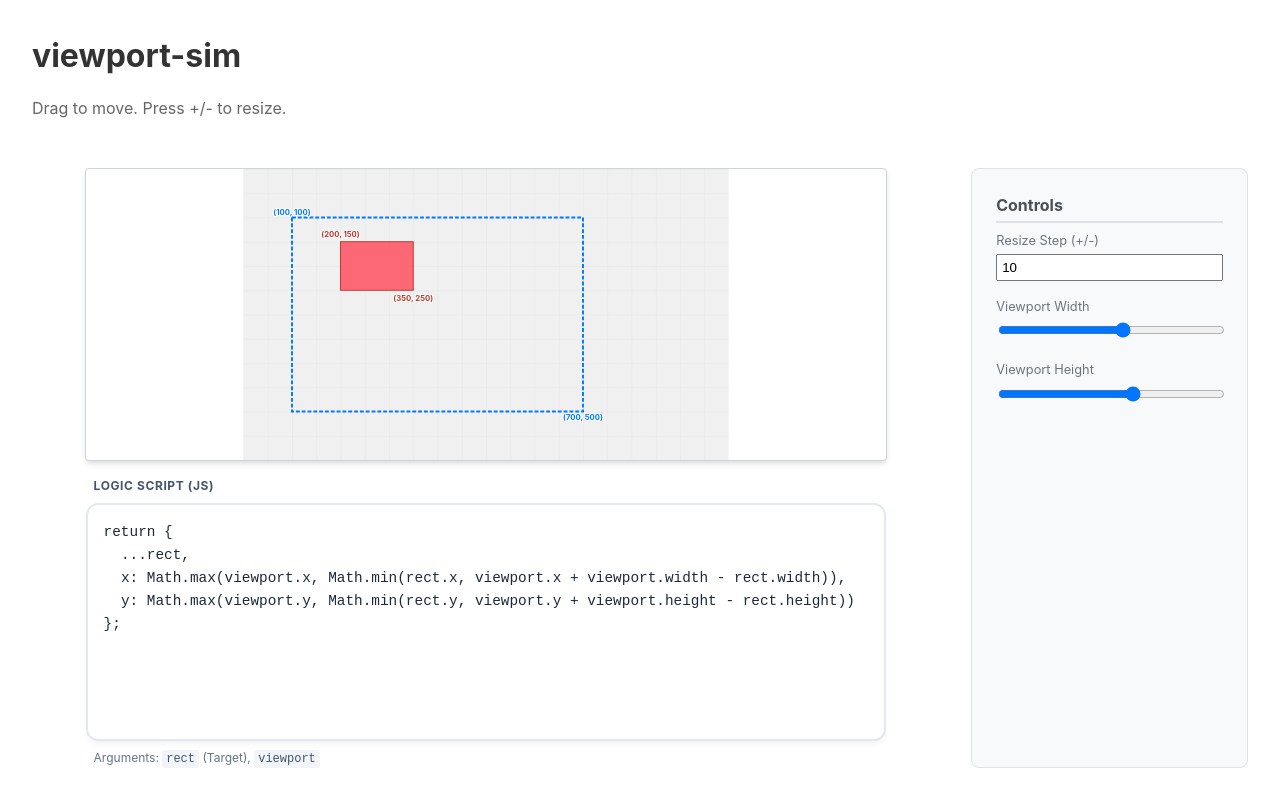
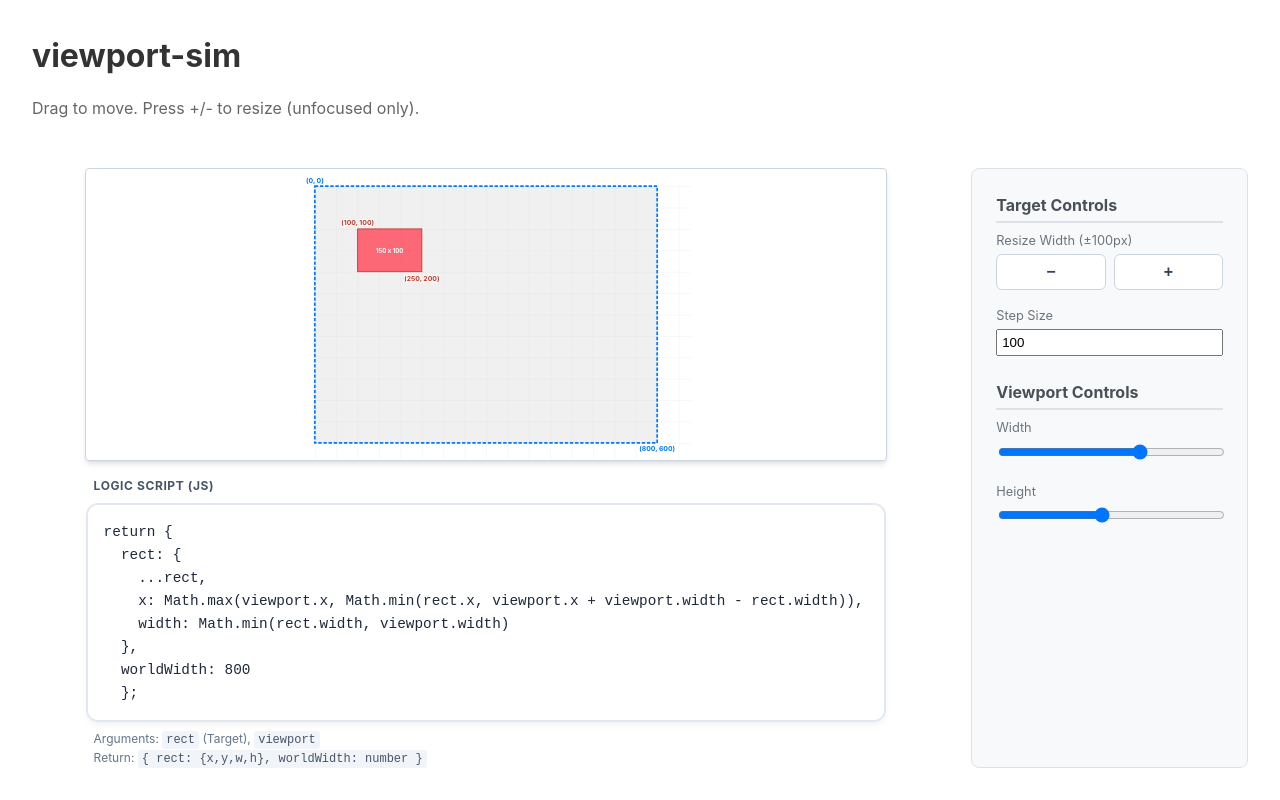
Before and after one commit to dangan-dev/rect-sim, a React (Vite) app: page / in a window 1280 px wide. Built offline with nearby package versions, Linux system fonts and the light colour scheme.

Commit message:
増減をキー入力からボタンに変更

```diff
--- a/src/App.css
+++ b/src/App.css
@@ -200,6 +200,34 @@ header p {
   margin-bottom: 0.25rem;
 }
 
+.button-group {
+  display: flex;
+  gap: 0.5rem;
+}
+
+.button-group button {
+  flex: 1;
+  padding: 0.5rem;
+  font-size: 1rem;
+  font-weight: bold;
+  cursor: pointer;
+  background: #ffffff;
+  border: 1px solid #cbd5e1;
+  border-radius: 6px;
+  color: #334155;
+  transition: all 0.2s;
+}
+
+.button-group button:hover {
+  background: #f1f5f9;
+  border-color: #94a3b8;
+}
+
+.button-group button:active {
+  background: #e2e8f0;
+  transform: translateY(1px);
+}
+
 .control-group input[type="range"] {
   width: 100%;
 }
--- a/src/App.tsx
+++ b/src/App.tsx
@@ -10,20 +10,20 @@ interface Rect {
 
 function App() {
   // 仮想ウィンドウ（ワールド）のサイズ
-  const worldSize = { width: 1000, height: 600 };
+  const [worldSize, setWorldSize] = useState({ width: 800, height: 600 });
 
   // ビューポートの状態
   const [viewport, setViewport] = useState<Rect>({
-    x: 100,
-    y: 100,
-    width: 600,
-    height: 400
+    x: 0,
+    y: 0,
+    width: 800,
+    height: 600
   });
 
   // 操作対象の矩形（ターゲット）の状態
   const [targetRect, setTargetRect] = useState<Rect>({
-    x: 200,
-    y: 150,
+    x: 100,
+    y: 100,
     width: 150,
     height: 100
   });
@@ -33,59 +33,74 @@ function App() {
   const [dragOffset, setDragOffset] = useState({ x: 0, y: 0 });
 
   // リサイズ時の増分（ステップ）
-  const [resizeStep, setResizeStep] = useState(10);
+  const [resizeStep, setResizeStep] = useState(100);
 
   // ユーザー定義のスクリプト（数式）
-  const [script, setScript] = useState<string>("return {\n  ...rect,\n  x: Math.max(viewport.x, Math.min(rect.x, viewport.x + viewport.width - rect.width)),\n  y: Math.max(viewport.y, Math.min(rect.y, viewport.y + viewport.height - rect.height))\n};");
+  const [script, setScript] = useState<string>(`return {
+  rect: {
+    ...rect,
+    x: Math.max(viewport.x, Math.min(rect.x, viewport.x + viewport.width - rect.width)),
+    width: Math.min(rect.width, viewport.width)
+  },
+  worldWidth: 800
+  };`);
   const [scriptError, setScriptError] = useState<string | null>(null);
 
-  // スクリプトを適用して矩形を補正する関数
-  const applyScript = useCallback((rect: Rect, vp: Rect): Rect => {
+  // スクリプトを適用して矩形とワールド幅を補正する関数
+  const applyScript = useCallback((rect: Rect, vp: Rect): { rect: Rect, worldWidth: number } => {
     try {
       const fn = new Function('rect', 'viewport', script);
       const result = fn(rect, vp);
 
-      if (result && typeof result.x === 'number' && typeof result.y === 'number' &&
-          typeof result.width === 'number' && typeof result.height === 'number') {
-        setScriptError(null);
-        return result;
+      if (result && result.rect && typeof result.worldWidth === 'number') {
+        const r = result.rect;
+        if (typeof r.x === 'number' && typeof r.y === 'number' &&
+            typeof r.width === 'number' && typeof r.height === 'number') {
+          setScriptError(null);
+          return { rect: r, worldWidth: result.worldWidth };
+        }
       }
-      throw new Error("Invalid return object. Must be {x, y, width, height}.");
+      throw new Error("Invalid return. Expected { rect: {x,y,w,h}, worldWidth: number }");
     } catch (err) {
       setScriptError(err instanceof Error ? err.message : String(err));
-      return rect;
+      return { rect, worldWidth: worldSize.width };
     }
-  }, [script]);
+  }, [script, worldSize.width]);
+
+  // 手動リサイズ関数
+  const handleResize = useCallback((delta: number) => {
+    setTargetRect(prev => {
+      const newWidth = Math.max(10, prev.width + delta);
+      const diff = prev.width - newWidth;
+      const next = {
+        ...prev,
+        x: prev.x + (diff / 2),
+        width: newWidth
+      };
+      const { rect: updatedRect, worldWidth } = applyScript(next, viewport);
+      setWorldSize(prevWorld => ({ ...prevWorld, width: worldWidth }));
+      return updatedRect;
+    });
+  }, [applyScript, viewport]);
 
   // キーボード操作 (+ / - キー)
   useEffect(() => {
     const handleKeyDown = (e: KeyboardEvent) => {
+      // 入力欄にフォーカスがある時は無視するガード
+      if (document.activeElement?.tagName === 'TEXTAREA' || document.activeElement?.tagName === 'INPUT') {
+        return;
+      }
+
       if (e.key === '+' || e.key === '=') {
-        setTargetRect(prev => {
-          const next = {
-            ...prev,
-            x: prev.x - (resizeStep / 2),
-            width: prev.width + resizeStep
-          };
-          return applyScript(next, viewport);
-        });
+        handleResize(resizeStep);
       } else if (e.key === '-' || e.key === '_') {
-        setTargetRect(prev => {
-          const newWidth = Math.max(10, prev.width - resizeStep);
-          const diff = prev.width - newWidth;
-          const next = {
-            ...prev,
-            x: prev.x + (diff / 2),
-            width: newWidth
-          };
-          return applyScript(next, viewport);
-        });
+        handleResize(-resizeStep);
       }
     };
 
     window.addEventListener('keydown', handleKeyDown);
     return () => window.removeEventListener('keydown', handleKeyDown);
-  }, [resizeStep, viewport, applyScript]);
+  }, [resizeStep, handleResize]);
 
   // ドラッグ開始
   const handleMouseDown = (e: React.MouseEvent) => {
@@ -122,13 +137,17 @@ function App() {
         x: transformedPoint.x - dragOffset.x,
         y: transformedPoint.y - dragOffset.y
       };
-      return applyScript(next, viewport);
+      const { rect: updatedRect, worldWidth } = applyScript(next, viewport);
+      setWorldSize(prevWorld => ({ ...prevWorld, width: worldWidth }));
+      return updatedRect;
     });
   }, [isDragging, dragOffset, viewport, applyScript, targetRect]);
 
   // スクリプトが変更された時にも即座に適用
   useEffect(() => {
-    setTargetRect(prev => applyScript(prev, viewport));
+    const { rect: updatedRect, worldWidth } = applyScript(targetRect, viewport);
+    setTargetRect(updatedRect);
+    setWorldSize(prevWorld => ({ ...prevWorld, width: worldWidth }));
   }, [script, viewport, applyScript]);
 
   // ドラッグ終了
@@ -154,17 +173,17 @@ function App() {
     <div className="container">
       <header>
         <h1>viewport-sim</h1>
-        <p>Drag to move. Press +/- to resize.</p>
+        <p>Drag to move. Press +/- to resize (unfocused only).</p>
       </header>
 
       <div className="main-layout">
         <div className="stage-container">
           <svg
-            viewBox={`0 0 ${worldSize.width} ${worldSize.height}`}
+            viewBox={`-40 -40 ${worldSize.width + 80} ${worldSize.height + 80}`}
             className="world-svg"
           >
             {/* 仮想ワールドの背景 */}
-            <rect width={worldSize.width} height={worldSize.height} fill="#f0f0f0" />
+            <rect x="0" y="0" width={worldSize.width} height={worldSize.height} fill="#f0f0f0" />
 
             {/* グリッド (オプション) */}
             <defs>
@@ -172,7 +191,7 @@ function App() {
                 <path d="M 50 0 L 0 0 0 50" fill="none" stroke="#ddd" strokeWidth="1" />
               </pattern>
             </defs>
-            <rect width="100%" height="100%" fill="url(#grid)" />
+            <rect x="0" y="0" width="100%" height="100%" fill="url(#grid)" />
 
             {/* ビューポートのインジケーター */}
             <rect
@@ -185,7 +204,7 @@ function App() {
               strokeWidth="4"
               strokeDasharray="8,4"
             />
-            {/* 左上の座標 (カンマが角に来るように配置) */}
+            {/* 左上の座標 */}
             <text
               x={viewport.x}
               y={viewport.y-12}
@@ -198,7 +217,7 @@ function App() {
             >
               ({Math.round(viewport.x)}, {Math.round(viewport.y)})
             </text>
-            {/* 右下の座標 (カンマが角に来るように配置) */}
+            {/* 右下の座標 */}
             <text
               x={viewport.x + viewport.width}
               y={viewport.y + viewport.height+12}
@@ -225,7 +244,20 @@ function App() {
               className="draggable-rect"
               onMouseDown={handleMouseDown}
             />
-            {/* Target Rect 左上の座標 (Rectの上に配置) */}
+            {/* Target Rect サイズ表示 (中心) */}
+            <text
+              x={targetRect.x + targetRect.width / 2}
+              y={targetRect.y + targetRect.height / 2}
+              fill="#ffffff"
+              fontSize="14"
+              fontWeight="bold"
+              textAnchor="middle"
+              dominantBaseline="central"
+              style={{ pointerEvents: 'none' }}
+            >
+              {Math.round(targetRect.width)} x {Math.round(targetRect.height)}
+            </text>
+            {/* Target Rect 左上の座標 */}
             <text
               x={targetRect.x}
               y={targetRect.y - 15}
@@ -238,7 +270,7 @@ function App() {
             >
               ({Math.round(targetRect.x)}, {Math.round(targetRect.y)})
             </text>
-            {/* Target Rect 右下の座標 (Rectの下に配置) */}
+            {/* Target Rect 右下の座標 */}
             <text
               x={targetRect.x + targetRect.width}
               y={targetRect.y + targetRect.height + 15}
@@ -263,10 +295,11 @@ function App() {
                 value={script}
                 onChange={(e) => setScript(e.target.value)}
                 spellCheck="false"
-                placeholder="return { ...rect, x: rect.x + 10 };"
+                placeholder="return { rect, worldWidth: 800 };"
               />
               <div className="script-footer">
-                Arguments: <code>rect</code> (Target), <code>viewport</code>
+                Arguments: <code>rect</code> (Target), <code>viewport</code><br />
+                Return: <code>{`{ rect: {x,y,w,h}, worldWidth: number }`}</code>
               </div>
             </div>
           </div>
@@ -274,9 +307,16 @@ function App() {
 
         <aside className="info-panel">
           <section>
-            <h3>Controls</h3>
+            <h3>Target Controls</h3>
             <div className="control-group">
-              <label>Resize Step (+/-)</label>
+              <label>Resize Width (±{resizeStep}px)</label>
+              <div className="button-group">
+                <button onClick={() => handleResize(-resizeStep)}>−</button>
+                <button onClick={() => handleResize(resizeStep)}>+</button>
+              </div>
+            </div>
+            <div className="control-group">
+              <label>Step Size</label>
               <input
                 type="number" min="1" max="100"
                 value={resizeStep}
@@ -284,10 +324,14 @@ function App() {
                 style={{ width: '100%', boxSizing: 'border-box', padding: '4px' }}
               />
             </div>
+          </section>
+
+          <section>
+            <h3>Viewport Controls</h3>
             <div className="control-group">
-              <label>Viewport Width</label>
+              <label>Width</label>
               <input
-                type="range" min="100" max={worldSize.width}
+                type="range" min="100" max="1200"
                 value={viewport.width}
                 onChange={(e) => setViewport(prev => {
                   const newWidth = parseInt(e.target.value);
@@ -301,9 +345,9 @@ function App() {
               />
             </div>
             <div className="control-group">
-              <label>Viewport Height</label>
+              <label>Height</label>
               <input
-                type="range" min="100" max={worldSize.height}
+                type="range" min="100" max="1200"
                 value={viewport.height}
                 onChange={(e) => setViewport(prev => {
                   const newHeight = parseInt(e.target.value);
```
